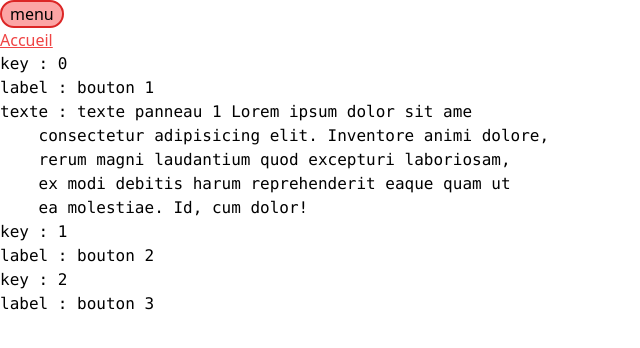
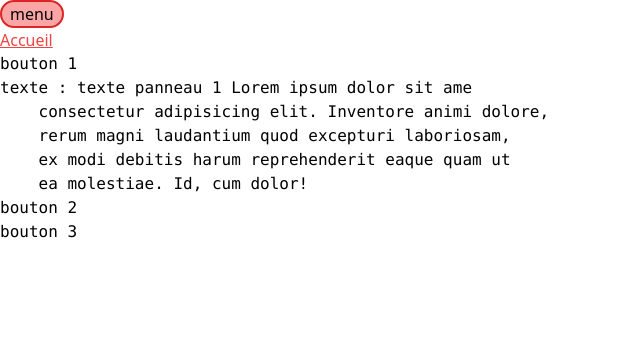
Before and after one commit to MMI-SAE-203/r213-2024-pracht-tp1-AxelDutrieux, a Vue app: page /boucles in a window 1280 px wide. Shown: the top 348 px of the page, without its empty margins (0-640 px from the left). Built offline with nearby package versions, Linux system fonts and the light colour scheme.

Commit message:
boucles-2

```diff
--- a/src/pages/boucles.vue
+++ b/src/pages/boucles.vue
@@ -30,9 +30,9 @@ const sectionOpen = ref(0)
 </script>
 
 <template>
-    <section v-for="({ label, texte }, key) of sectionsData" :v-key="key" @pointerdown="sectionOpen=key">
-  <pre class="font-mono">key : {{ key }}</pre>
-  <pre class="font-mono">label : {{ label }}</pre>
+    <section v-for="({ label, texte }, key) of sectionsData" :key="key" @pointerdown="sectionOpen=key">
+  <pre class="font-mono"></pre>
+  <pre class="font-mono">{{ label }}</pre>
   <pre class="font-mono" v-show="sectionOpen===key">texte : {{ texte }}</pre>
 </section>
 </template>
```
